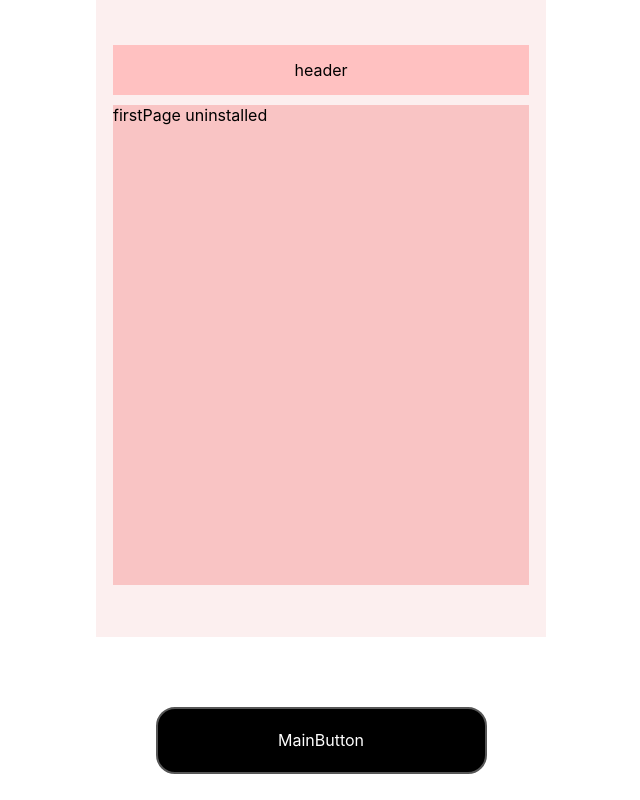
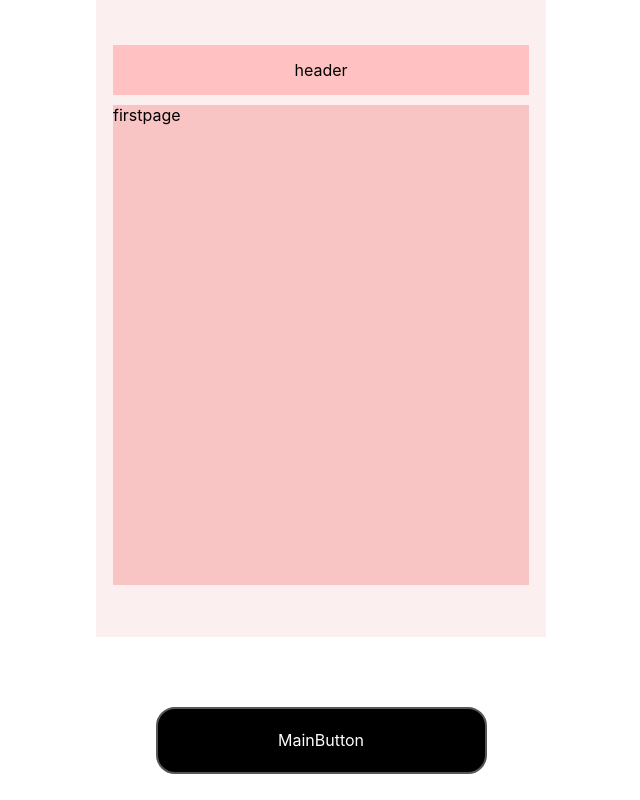
Before and after one commit to youseop/unknownocean_web, a React (Create React App) app: page / in a window 1280 px wide. Shown: the whole page, without its empty margins (319-959 px from the left). Built offline with nearby package versions, Linux system fonts and the light colour scheme.

Commit message:
remove isUnknownOceanInstalled variable

```diff
--- a/src/App.tsx
+++ b/src/App.tsx
@@ -4,23 +4,16 @@ import { useEffect, useState } from "react";
 import { LAST_PAGE_NUM } from "./constant";
 import MainContents from "./components/MainContents";
 import { initGa, gaVisitWebsiteTest, gaClickMainButton } from "./util/ga";
-import { isAppInstalled, openUnknownOceanApp } from "./util/unknownoceanApp";
+import { openUnknownOceanApp } from "./util/unknownoceanApp";
 import MainButton from "./components/MainButton";
 import Header from "./components/Header";
 
 function App() {
-  const [isUnknownOceanInstalled, setIsUnknownOceanInstalled] = useState(false);
   const [pageNum, setPageNum] = useState(0);
   const [isModalVisible, setIsModalVisible] = useState(false);
 
   useEffect(() => {
     initGa();
-    if (isAppInstalled("unknownocean")) {
-      console.log("Unknown Ocean app is installed");
-      setIsUnknownOceanInstalled(true);
-    } else {
-      console.log("Unknown Ocean app is not installed");
-    }
 
     gaVisitWebsiteTest();
   }, []);
@@ -34,8 +27,7 @@ function App() {
 
   const onClickMainBtn = () => {
     if (pageNum + 1 >= LAST_PAGE_NUM) {
-      if (isUnknownOceanInstalled) openUnknownOceanApp();
-      else if (!isModalVisible) toggleModal();
+      if (!isModalVisible) toggleModal();
     } else {
       setPageNum(pageNum + 1);
       window.scrollTo({
@@ -53,7 +45,6 @@ function App() {
         <MainContents
           pageNum={pageNum}
           moveToSpecificPage={moveToSpecificPage}
-          isUnknownOceanInstalled={isUnknownOceanInstalled}
         />
         <MainButton onClickMainBtn={onClickMainBtn} />
       </div>
--- a/src/components/FirstPage.tsx
+++ b/src/components/FirstPage.tsx
@@ -1,15 +1,7 @@
 import "../css/FirstPage.scss";
 
-interface FirstPageProps {
-  isUnknownOceanInstalled: boolean;
-}
-
-function FirstPage({ isUnknownOceanInstalled }: FirstPageProps) {
-  return (
-    <div className="page">{`firstPage ${
-      isUnknownOceanInstalled ? "installed" : "uninstalled"
-    }`}</div>
-  );
+function FirstPage() {
+  return <div className="page">{"firstpage"}</div>;
 }
 
 export default FirstPage;
--- a/src/components/MainContents.tsx
+++ b/src/components/MainContents.tsx
@@ -6,15 +6,10 @@ import SecondPage from "./SecondPage";
 
 interface MainContentsProps {
   pageNum: number;
-  isUnknownOceanInstalled: boolean;
   moveToSpecificPage: (num: number) => void;
 }
 
-function MainContents({
-  pageNum,
-  isUnknownOceanInstalled,
-  moveToSpecificPage,
-}: MainContentsProps) {
+function MainContents({ pageNum, moveToSpecificPage }: MainContentsProps) {
   const renderMeatBall = (pageNum: number) => {
     const arr = new Array(LAST_PAGE_NUM);
     for (let i = 0; i < arr.length; i++) arr[i] = i;
@@ -40,11 +35,7 @@ function MainContents({
 
   return (
     <div className="main-contents">
-      {pageNum === 0 ? (
-        <FirstPage isUnknownOceanInstalled={isUnknownOceanInstalled} />
-      ) : (
-        <SecondPage />
-      )}
+      {pageNum === 0 ? <FirstPage /> : <SecondPage />}
     </div>
   );
 }
--- a/src/util/unknownoceanApp.ts
+++ b/src/util/unknownoceanApp.ts
@@ -1,8 +1,4 @@
-import { openApp } from "./ga";
-
-export const isAppInstalled = (appName: string) => {
-  return false;
-};
+import { gaOpenApp } from "./ga";
 
 export const openUnknownOceanApp = () => {
   window.location.href = "unknownocean://";
```
